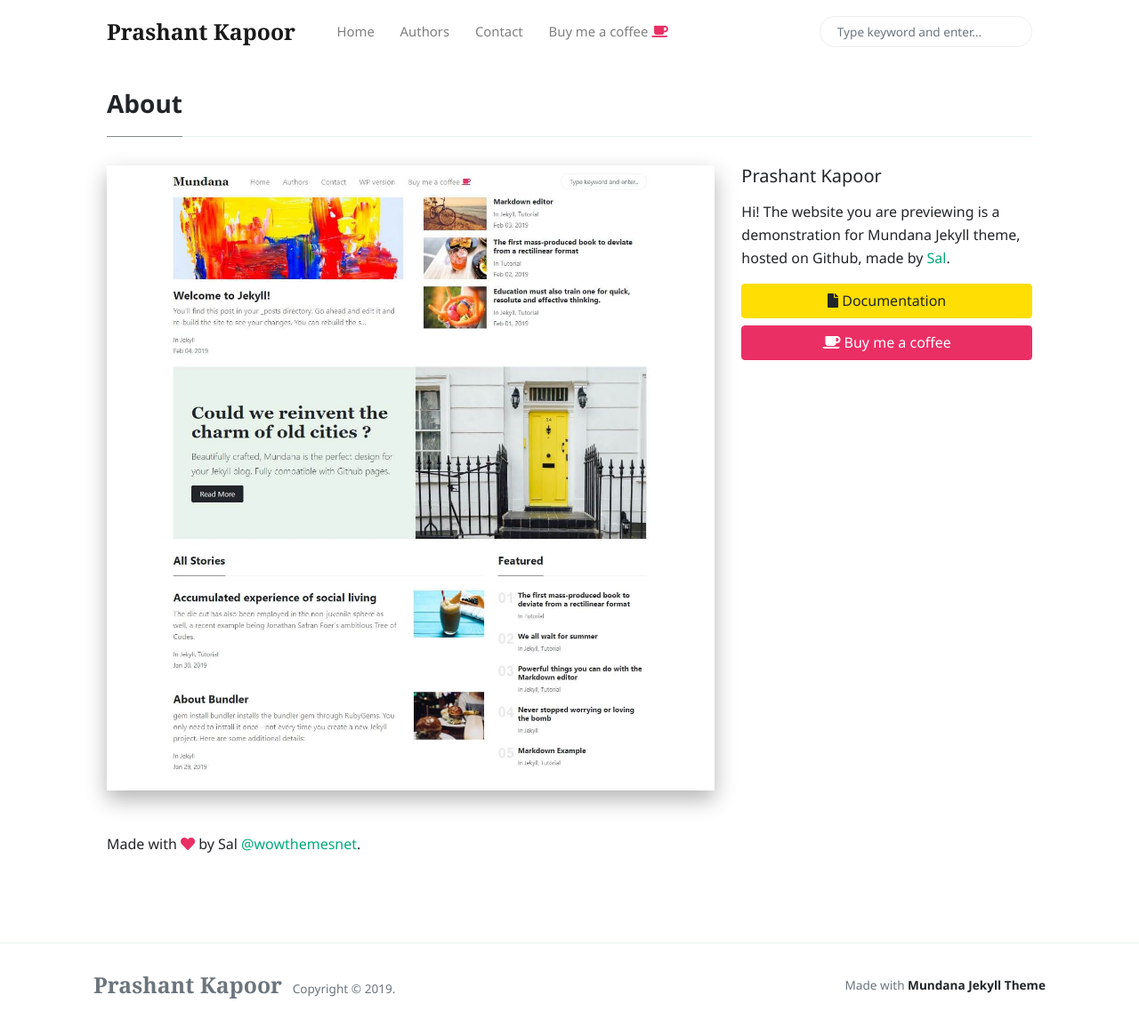
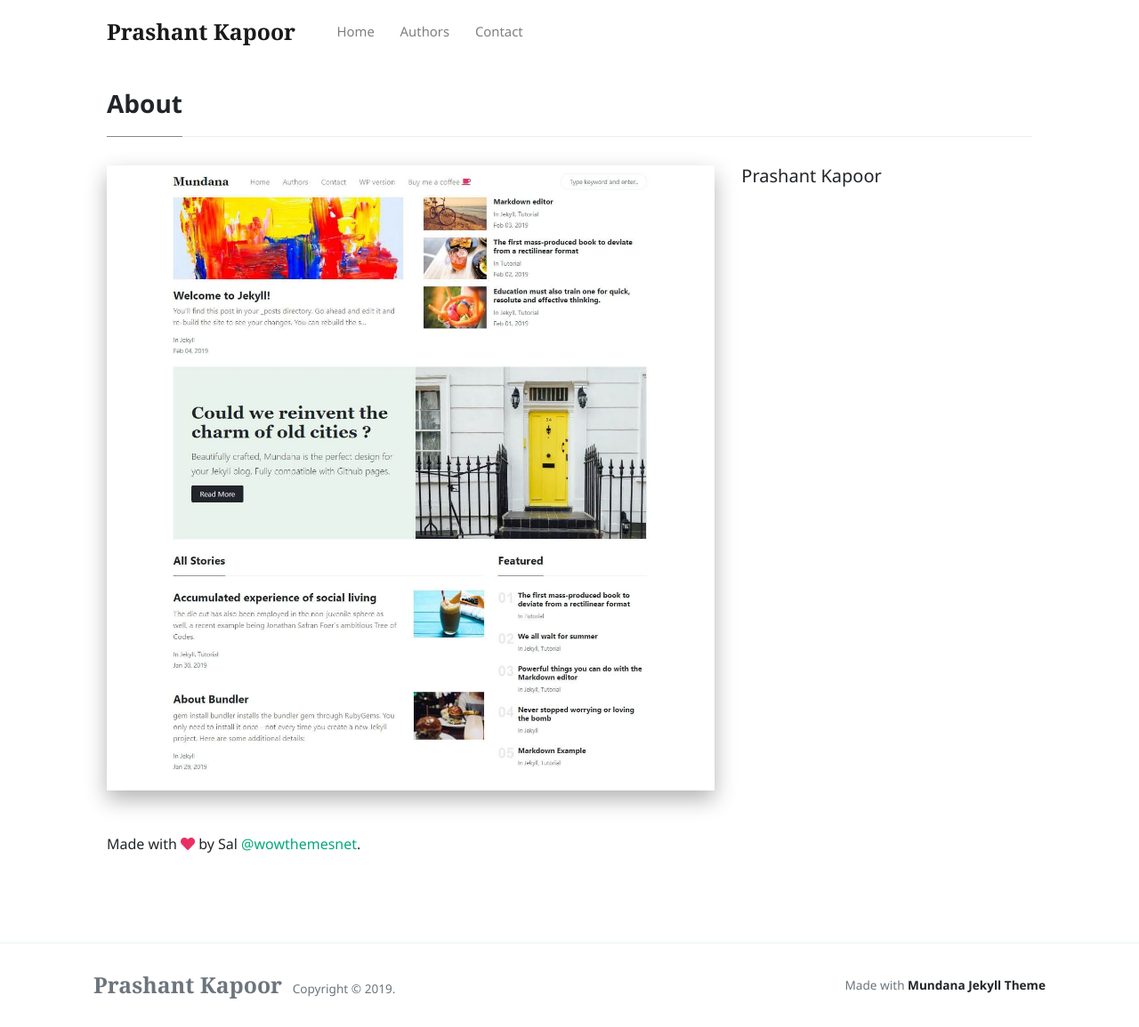
Before and after one commit to prashantkapoor/prashantkapoor.github.io, a Jekyll site: the page built from _pages/about.md, in a window 1280 px wide and 1155 px high. Shown: the whole window at 89% size. Built offline with Jekyll 4.4.1, drawn with Linux system fonts in a browser that asks for light colours; nearby versions of some CDN libraries; comment, search, counter and statistics services are not loaded.

Commit message:
Add files via upload

```diff
--- a/_includes/menu-header.html
+++ b/_includes/menu-header.html
@@ -9,6 +9,3 @@
 <li class="nav-item">
 <a class="nav-link" href="/contact.html">Contact</a>
 </li>
-<li class="nav-item">
-<a target="_blank" class="nav-link" href="https://www.wowthemes.net/donate/">Buy me a coffee <i class="fa fa-coffee text-danger"></i></a>
-</li>
--- a/_includes/sidebar.html
+++ b/_includes/sidebar.html
@@ -1,7 +1,8 @@
 <h5 class="mb-3">Prashant Kapoor</h5>
 
-<p>Hi! The website you are previewing is a demonstration for Mundana Jekyll theme, hosted on Github, made by <a href="https://www.wowthemes.net/donate/">Sal</a>.</p>
+<!--<p>Hi! The website you are previewing is a demonstration for Mundana Jekyll theme, hosted on Github, made by <a href="https://www.wowthemes.net/donate/">Sal</a>.</p>
 
 <a target="_blank" href="https://www.wowthemes.net/mundana-jekyll-theme/" class="btn btn-warning d-block mb-2"><i class="fa fa-file"></i> Documentation</a>
 
 <a target="_blank" class="btn btn-danger d-block" href="https://www.wowthemes.net/donate/"><i class="fa fa-coffee"></i> Buy me a coffee</a>
+-->
--- a/_layouts/default.html
+++ b/_layouts/default.html
@@ -46,9 +46,9 @@
             <ul class="navbar-nav mr-auto d-flex align-items-center">
                {% include menu-header.html %}
             </ul>
-            <ul class="navbar-nav ml-auto d-flex align-items-center">
+            <!--<ul class="navbar-nav ml-auto d-flex align-items-center">
                 {% include search-lunr.html %}
-            </ul>
+            </ul>-->
         </div>
     </div>
     </nav>
```
